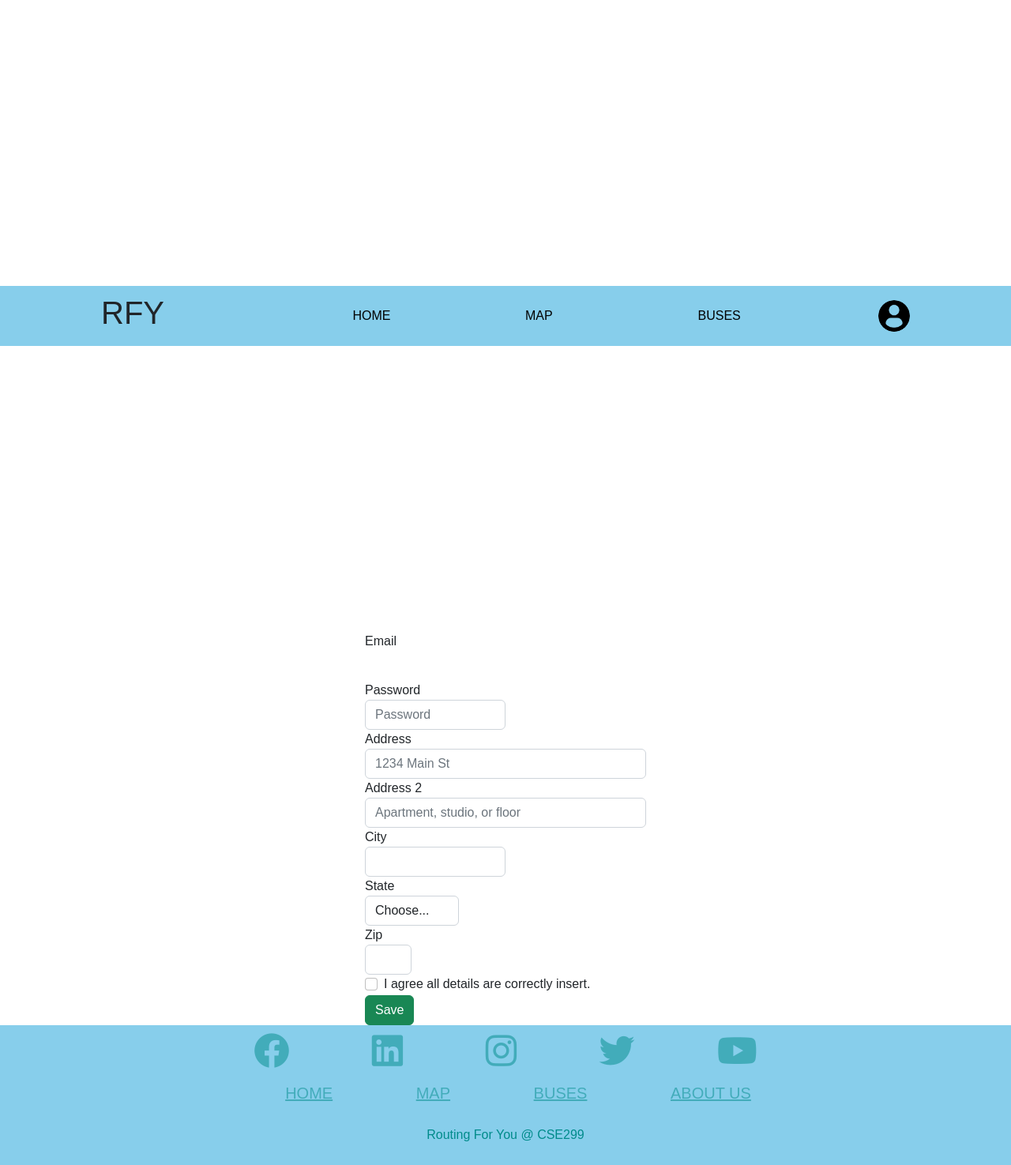
After one commit to shawonsaha15/RoutingForYou, a PHP site: page /dashboard.php in a window 1280 px wide. The commit adds this page. Shown: the whole page at 79% size. Run offline with PHP 8.4, Linux system fonts and the light colour scheme; some libraries are stand-ins or nearby versions.

Commit message:
Dashboard update

```diff
--- /dev/null
+++ b/dashboard.php
@@ -0,0 +1,86 @@
+<html>
+
+<head>
+	<title>Dashboard</title>
+	<link rel="stylesheet" href="https://cdn.jsdelivr.net/npm/bootstrap@5.2.3/dist/css/bootstrap.min.css" integrity="sha384-rbsA2VBKQhggwzxH7pPCaAqO46MgnOM80zW1RWuH61DGLwZJEdK2Kadq2F9CUG65" crossorigin="anonymous">
+	<link rel="stylesheet" href="style.css">
+	<link rel="stylesheet" href="https://cdnjs.cloudflare.com/ajax/libs/font-awesome/6.3.0/css/all.min.css">
+</head>
+
+<body>
+	<!--Navbar-->
+	<?php include('./view/header_loggedin.php'); ?>
+
+	<!--Body-->
+	<div class="container">
+		<div class="row">
+			<div class="col-4">
+			</div>
+			<div class="col-4">
+				<form>
+					<div class="form-row">
+						<div class="form-group">
+							<label for="staticEmail">Email</label>
+							<input readonly class="form-control-plaintext" type="text" id="staticEmail" value="">
+						</div>
+						<div class="form-group col-md-6">
+							<label for="inputPassword4">Password</label>
+							<input type="password" class="form-control" id="inputPassword4" placeholder="Password">
+						</div>
+					</div>
+					<div class="form-group">
+						<label for="inputAddress">Address</label>
+						<input type="text" class="form-control" id="inputAddress" placeholder="1234 Main St">
+					</div>
+					<div class="form-group">
+						<label for="inputAddress2">Address 2</label>
+						<input type="text" class="form-control" id="inputAddress2"
+							placeholder="Apartment, studio, or floor">
+					</div>
+					<div class="form-row">
+						<div class="form-group col-md-6">
+							<label for="inputCity">City</label>
+							<input type="text" class="form-control" id="inputCity">
+						</div>
+						<div class="form-group col-md-4">
+							<label for="inputState">State</label>
+							<select id="inputState" class="form-control">
+								<option selected>Choose...</option>
+								<option>...</option>
+							</select>
+						</div>
+						<div class="form-group col-md-2">
+							<label for="inputZip">Zip</label>
+							<input type="text" class="form-control" id="inputZip">
+						</div>
+					</div>
+					<div class="form-group">
+						<div class="form-check">
+							<input class="form-check-input" type="checkbox" id="gridCheck">
+							<label class="form-check-label" for="gridCheck">
+								I agree all details are correctly insert.
+							</label>
+						</div>
+					</div>
+					<button type="submit" class="btn btn-success">Save</button>
+				</form>
+			</div>
+		</div>
+	</div>
+
+	<!--Footer-->
+	<?php include('./view/footer.php'); ?>
+
+
+
+
+	<script>
+		let subMenu = document.getElementById("subMenu");
+
+		function toggleMenu() {
+			subMenu.classList.toggle("open-menu");
+		}
+	</script>
+</body>
+
+</html>
--- /dev/null
+++ b/sql/database updates.txt
@@ -0,0 +1,5 @@
+ride review
+it will have driver id as a primary key that
+would be used as a foreign key in 'bus_info' table.
+It will connect the driver_contact column with the
+corresponding driver's id
--- /dev/null
+++ b/view/footer.php
@@ -0,0 +1,30 @@
+<footer>
+<section class="footer">
+			<div class="social">
+				<a href="facebook.com"><i class="fa-brands fa-facebook"></i></a>
+				<a href="linkedin.com"><i class="fa-brands fa-linkedin"></i></a>
+				<a href="instagram.com"><i class="fa-brands fa-instagram"></i></a>
+				<a href="twitter.com"><i class="fa-brands fa-twitter"></i></a>
+				<a href="youtube.com"><i class="fa-brands fa-youtube"></i></a>
+			</div>
+
+			<ul class="list">
+				<li>
+					<a href="dashboard.html">HOME</a>
+				</li>
+				<li>
+					<a href="#">MAP</a>
+				</li>
+				<li>
+					<a href="#">BUSES</a>
+				</li>
+				<li>
+					<a href="#">ABOUT US</a>
+				</li>
+			</ul>
+
+			<p class="copyright">
+				Routing For You @ CSE299
+			</p>
+		</section>
+</footer>
--- /dev/null
+++ b/view/header_loggedin.php
@@ -0,0 +1,45 @@
+<header>
+<section class="header">
+			<div class="navbar">
+			<nav>
+				<h1>RFY</h1>
+				<ul>
+					<li><a href="dashboard.html">HOME</a></li>
+				</ul>
+				<ul>
+					<li><a href="#">MAP</a></li>
+				</ul>
+				<ul>
+					<li><a href="#">BUSES</a></li>
+				</ul>
+
+				<img src="images/64572.png" class="user-icon" onclick="toggleMenu()">
+
+				<div class="sub-menu-wrap" id="subMenu">
+					<div class="sub-menu">
+						<div class="user-info">
+							<img src="images/64572.png">
+							<h2>name</h2>
+						</div>
+						<hr>
+						<a href="dashboard.html" class="sub-menu-link">
+							<img src="images/profile.png">
+							<p>Profile</p>
+							<span>></span>
+						</a>
+						<a href="#" class="sub-menu-link">
+							<img src="images/setting.png">
+							<p>Settings</p>
+							<span>></span>
+						</a>
+						<a href="logout.php" class="sub-menu-link">
+							<img src="images/logout.png">
+							<p>Logout</p>
+							<span>></span>
+						</a>
+					</div>
+				</div>
+			</nav>
+		</div>
+		</section>
+</header>
```
Also changed, not shown: login.php (+5 -39 lines), registration.php (+18 -1 lines), sql/bus_info.sql (added, +64 -0 lines), sql/buses.sql (added, +60 -0 lines), sql/rfy.sql (added, +138 -0 lines), sql/ride_review.sql (added, +61 -0 lines), sql/user_profile.sql (added, +42 -0 lines), view/header_loggedout.php (added, +32 -0 lines).
